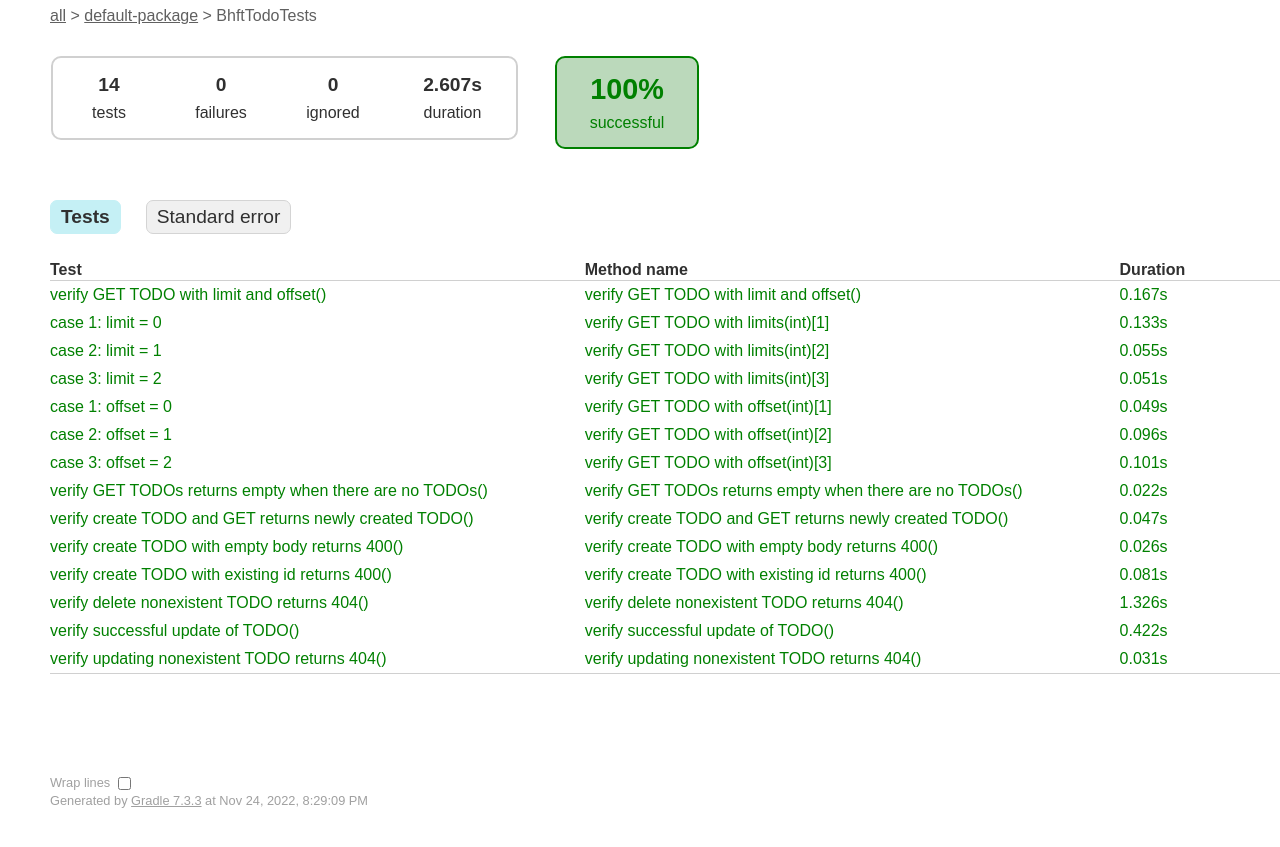
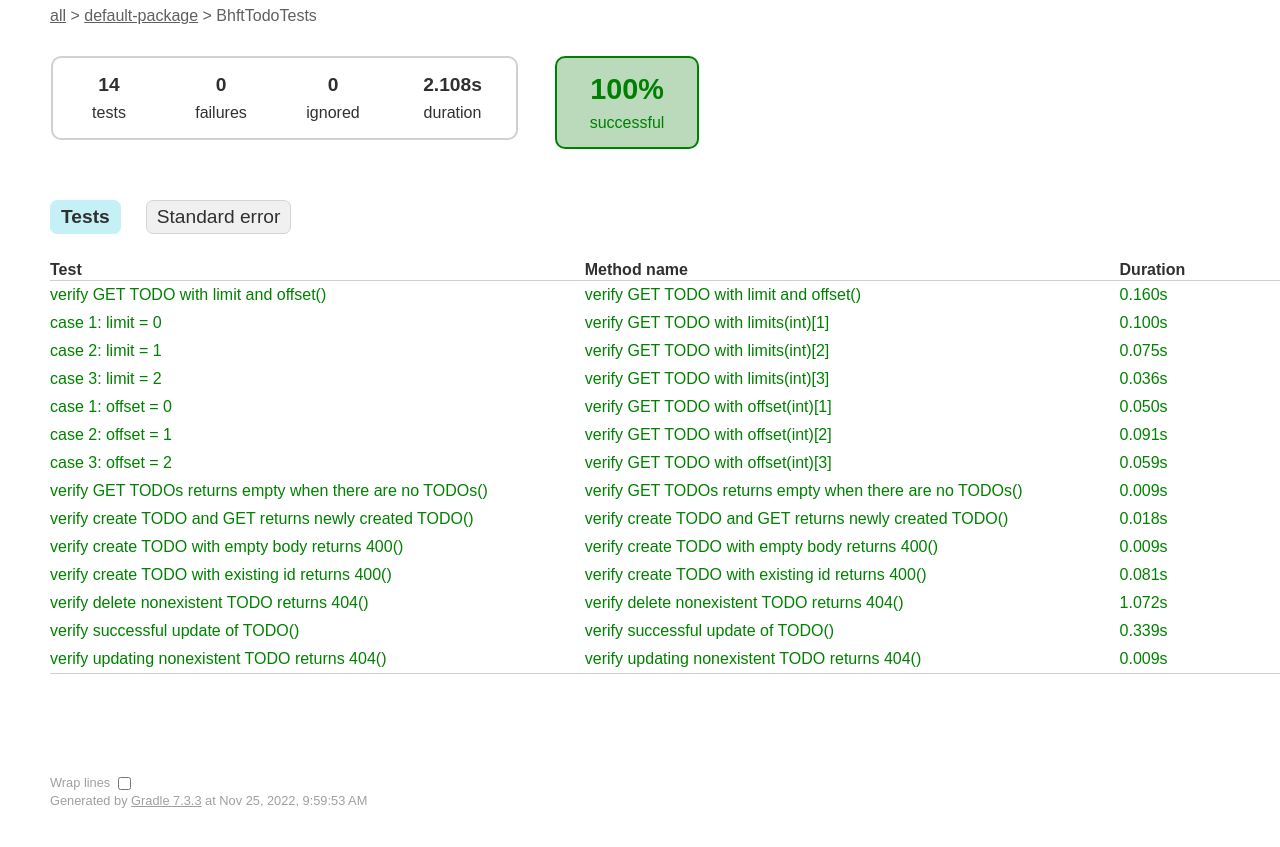
Before and after one commit to mrgrtrt/test-task, a plain HTML site: page classes/BhftTodoTests.html in a window 1280 px wide. Shown: the part 79-926 px from the top of the page. Drawn offline with Linux system fonts and the light colour scheme.

Commit message:
deploy: e9ba1982fc6ffe4b82df784b270e0cbe731cb5e1

```diff
--- a/classes/BhftTodoTests.html
+++ b/classes/BhftTodoTests.html
@@ -41,7 +41,7 @@
 </td>
 <td>
 <div class="infoBox" id="duration">
-<div class="counter">2.607s</div>
+<div class="counter">2.108s</div>
 <p>duration</p>
 </div>
 </td>
@@ -81,61 +81,61 @@
 <tr>
 <td class="success">verify GET TODO with limit and offset()</td>
 <td class="success">verify GET TODO with limit and offset()</td>
-<td class="success">0.167s</td>
+<td class="success">0.160s</td>
 <td class="success">passed</td>
 </tr>
 <tr>
 <td class="success">case 1: limit = 0</td>
 <td class="success">verify GET TODO with limits(int)[1]</td>
-<td class="success">0.133s</td>
+<td class="success">0.100s</td>
 <td class="success">passed</td>
 </tr>
 <tr>
 <td class="success">case 2: limit = 1</td>
 <td class="success">verify GET TODO with limits(int)[2]</td>
-<td class="success">0.055s</td>
+<td class="success">0.075s</td>
 <td class="success">passed</td>
 </tr>
 <tr>
 <td class="success">case 3: limit = 2</td>
 <td class="success">verify GET TODO with limits(int)[3]</td>
-<td class="success">0.051s</td>
+<td class="success">0.036s</td>
 <td class="success">passed</td>
 </tr>
 <tr>
 <td class="success">case 1: offset = 0</td>
 <td class="success">verify GET TODO with offset(int)[1]</td>
-<td class="success">0.049s</td>
+<td class="success">0.050s</td>
 <td class="success">passed</td>
 </tr>
 <tr>
 <td class="success">case 2: offset = 1</td>
 <td class="success">verify GET TODO with offset(int)[2]</td>
-<td class="success">0.096s</td>
+<td class="success">0.091s</td>
 <td class="success">passed</td>
 </tr>
 <tr>
 <td class="success">case 3: offset = 2</td>
 <td class="success">verify GET TODO with offset(int)[3]</td>
-<td class="success">0.101s</td>
+<td class="success">0.059s</td>
 <td class="success">passed</td>
 </tr>
 <tr>
 <td class="success">verify GET TODOs returns empty when there are no TODOs()</td>
 <td class="success">verify GET TODOs returns empty when there are no TODOs()</td>
-<td class="success">0.022s</td>
+<td class="success">0.009s</td>
 <td class="success">passed</td>
 </tr>
 <tr>
 <td class="success">verify create TODO and GET returns newly created TODO()</td>
 <td class="success">verify create TODO and GET returns newly created TODO()</td>
-<td class="success">0.047s</td>
+<td class="success">0.018s</td>
 <td class="success">passed</td>
 </tr>
 <tr>
 <td class="success">verify create TODO with empty body returns 400()</td>
 <td class="success">verify create TODO with empty body returns 400()</td>
-<td class="success">0.026s</td>
+<td class="success">0.009s</td>
 <td class="success">passed</td>
 </tr>
 <tr>
@@ -147,19 +147,19 @@
 <tr>
 <td class="success">verify delete nonexistent TODO returns 404()</td>
 <td class="success">verify delete nonexistent TODO returns 404()</td>
-<td class="success">1.326s</td>
+<td class="success">1.072s</td>
 <td class="success">passed</td>
 </tr>
 <tr>
 <td class="success">verify successful update of TODO()</td>
 <td class="success">verify successful update of TODO()</td>
-<td class="success">0.422s</td>
+<td class="success">0.339s</td>
 <td class="success">passed</td>
 </tr>
 <tr>
 <td class="success">verify updating nonexistent TODO returns 404()</td>
 <td class="success">verify updating nonexistent TODO returns 404()</td>
-<td class="success">0.031s</td>
+<td class="success">0.009s</td>
 <td class="success">passed</td>
 </tr>
 </table>
@@ -181,7 +181,7 @@ SLF4J: See http://www.slf4j.org/codes.html#StaticLoggerBinder for further detail
 <input id="line-wrapping-toggle" type="checkbox" autocomplete="off"/>
 </label>
 </div>Generated by
-<a href="http://www.gradle.org">Gradle 7.3.3</a> at Nov 24, 2022, 8:29:09 PM</p>
+<a href="http://www.gradle.org">Gradle 7.3.3</a> at Nov 25, 2022, 9:59:53 AM</p>
 </div>
 </div>
 </body>
```
Also changed, not shown: index.html (+4 -4 lines), packages/default-package.html (+3 -3 lines), 1 other file.
